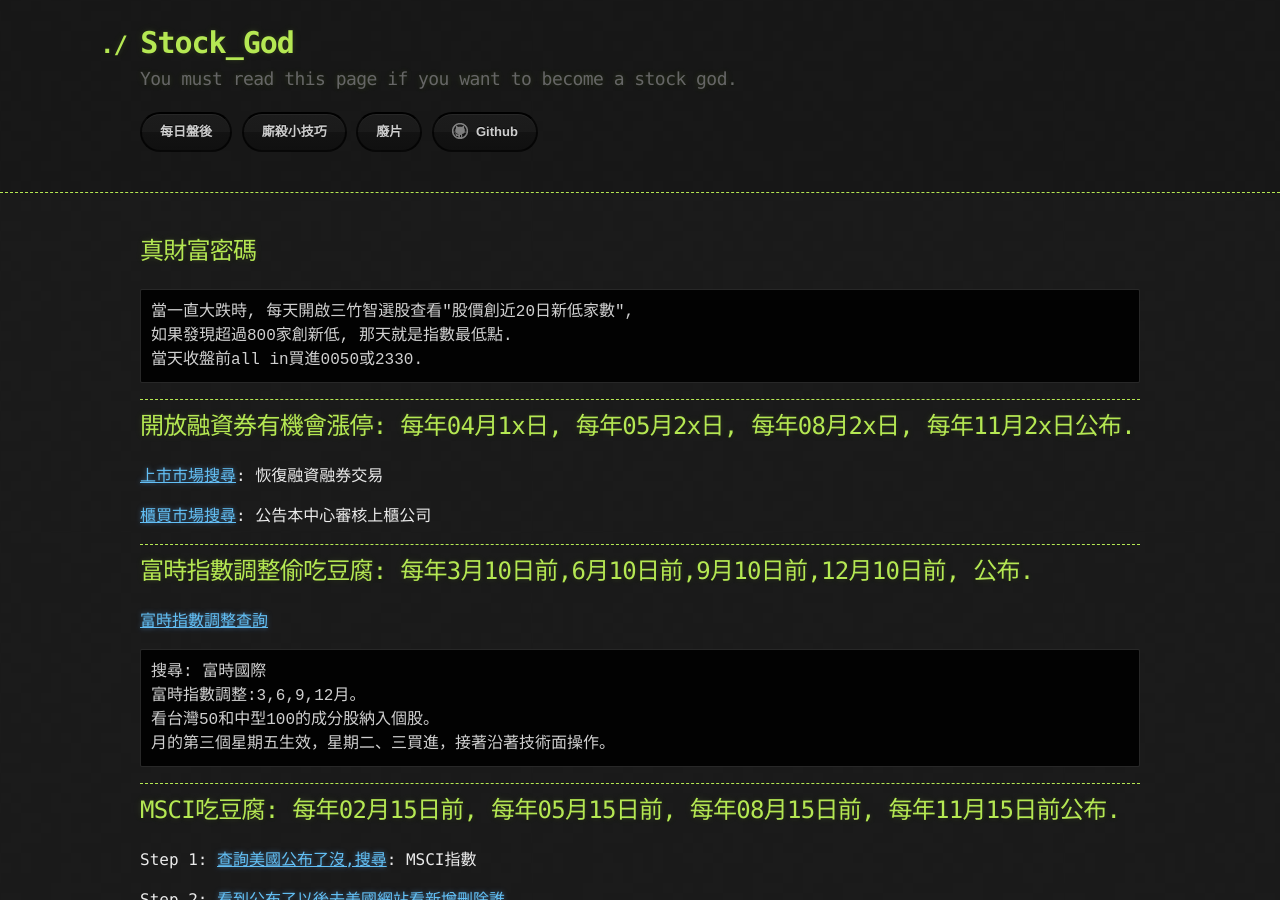
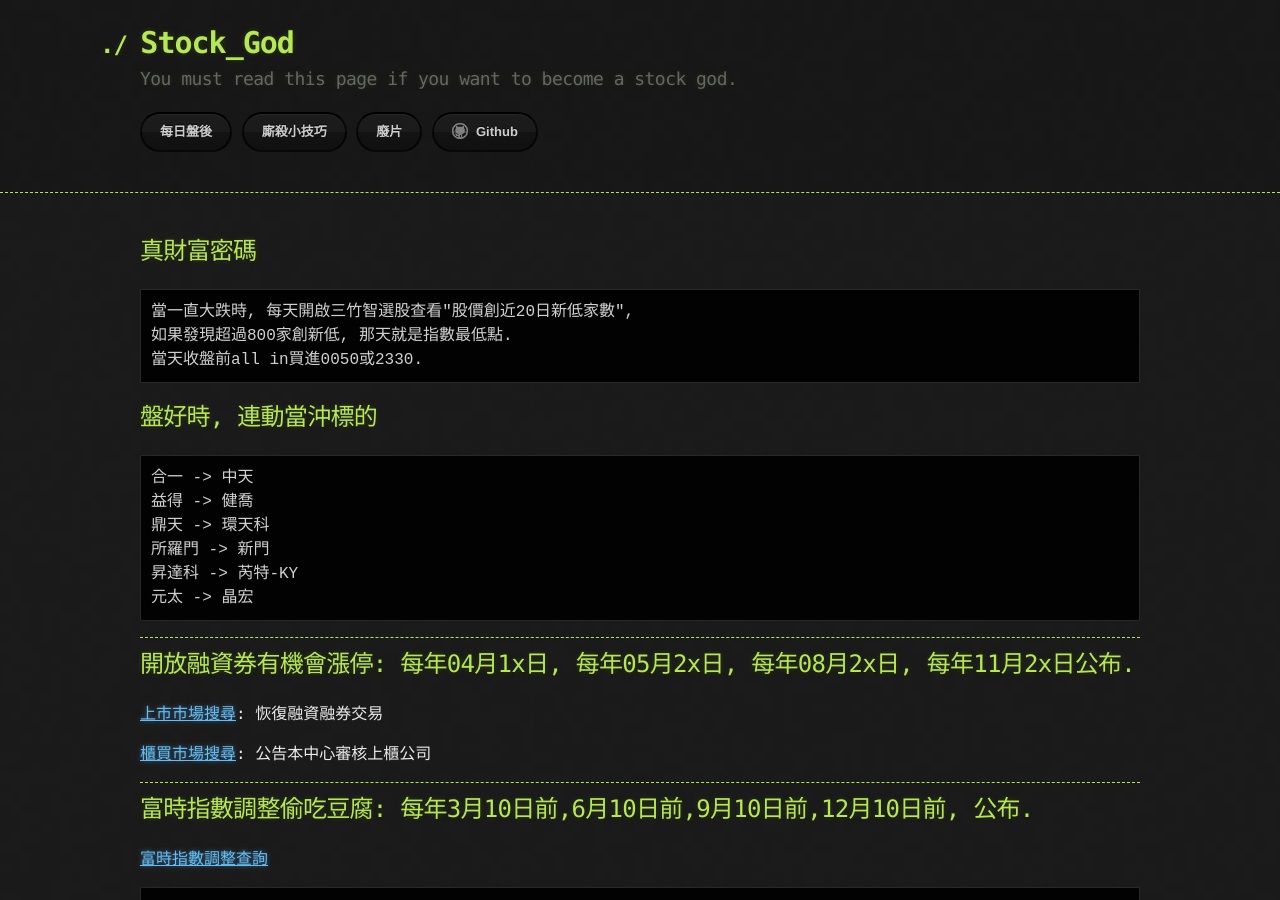
Before and after one commit to lepg5487/Stock_God, a Jekyll site: the page built from experience.md, in a window 1280 px wide and 900 px high. Built offline with Jekyll 4.4.1, drawn with Linux system fonts in a browser that asks for light colours; our own code applies the rules of GitHub Pages for plain Markdown files.

Commit message:
Update experience.md

````diff
--- a/experience.md
+++ b/experience.md
@@ -7,6 +7,16 @@ layout: testlayouts
 當一直大跌時, 每天開啟三竹智選股查看"股價創近20日新低家數",
 如果發現超過800家創新低, 那天就是指數最低點.
 當天收盤前all in買進0050或2330.
+```
+
+## 盤好時, 連動當沖標的
+```
+合一 -> 中天
+益得 -> 健喬
+鼎天 -> 環天科
+所羅門 -> 新門
+昇達科 -> 芮特-KY
+元太 -> 晶宏
 ```
 
 ---
````
